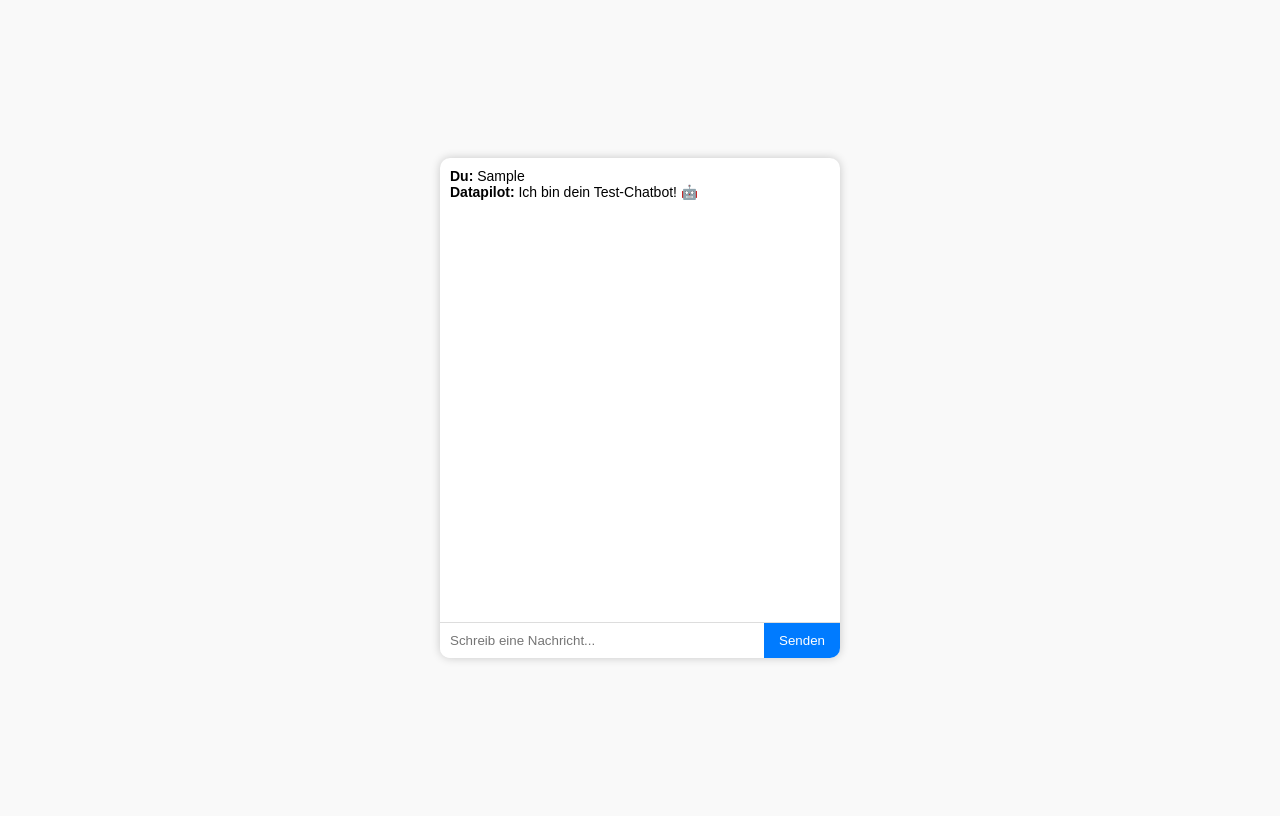
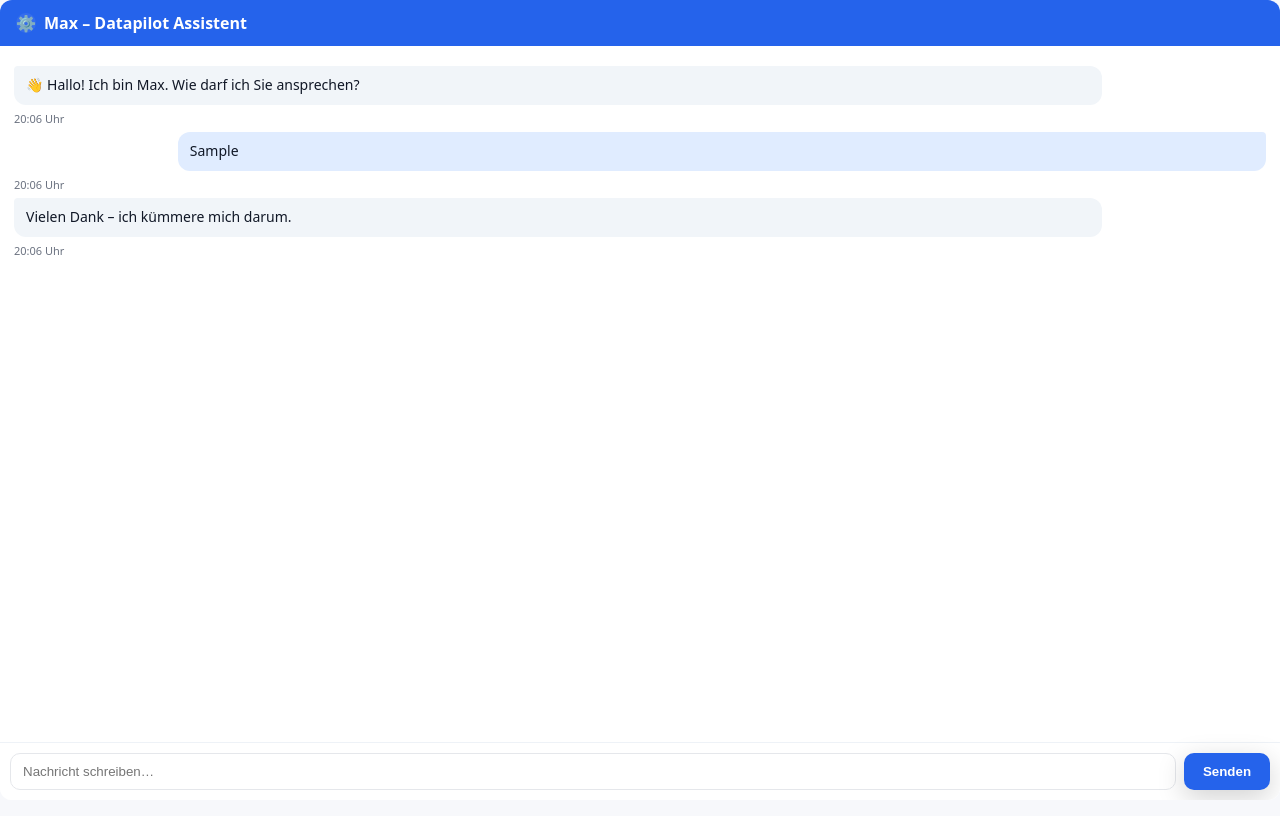
Before and after one commit to datapilotio/datapilot_chatbot, a plain HTML site: page chatbot.html in a window 1280 px wide. Both pictures are taken after typing "Sample" into the empty fields and a click on the button "Senden". Drawn offline with Linux system fonts and the light colour scheme.

Commit message:
chatbot.html aktualisieren

```diff
--- a/chatbot.html
+++ b/chatbot.html
@@ -1,86 +1,98 @@
-<!DOCTYPE html>
+<!doctype html>
 <html lang="de">
 <head>
-  <meta charset="UTF-8">
-  <meta name="viewport" content="width=device-width, initial-scale=1.0">
-  <title>Datapilot Chatbot</title>
-  <style>
-    body {
-      font-family: Arial, sans-serif;
-      background: #f9f9f9;
-      display: flex;
-      justify-content: center;
-      align-items: center;
-      height: 100vh;
-    }
-    #chatbox {
-      width: 90%;
-      max-width: 400px;
-      height: 500px;
-      background: white;
-      border-radius: 10px;
-      box-shadow: 0 0 10px rgba(0,0,0,0.2);
-      display: flex;
-      flex-direction: column;
-      overflow: hidden;
-    }
-    #messages {
-      flex: 1;
-      padding: 10px;
-      overflow-y: auto;
-      font-size: 14px;
-    }
-    #input {
-      display: flex;
-      border-top: 1px solid #ddd;
-    }
-    #input input {
-      flex: 1;
-      padding: 10px;
-      border: none;
-      outline: none;
-    }
-    #input button {
-      background: #007bff;
-      color: white;
-      border: none;
-      padding: 10px 15px;
-      cursor: pointer;
-    }
-    #input button:hover {
-      background: #0056b3;
-    }
-  </style>
-</head>
-<body>
-  <div id="chatbox">
-    <div id="messages"></div>
-    <div id="input">
-      <input id="userInput" type="text" placeholder="Schreib eine Nachricht..." />
-      <button onclick="sendMessage()">Senden</button>
-    </div>
-  </div>
+  <meta charset="utf-8" />
+  <meta name="viewport" content="width=device-width,initial-scale=1" />
+  <title>Chat</title>
+  <link rel="stylesheet" href="styles.css">
+  <script>
+    // Endpoint wird vom Elternfenster geliefert
+    let ENDPOINT = "";
+    window.parent.postMessage('datapilot:need-endpoint','*');
+    window.addEventListener('message', (e) => {
+      if (e.data?.type === 'datapilot:endpoint') ENDPOINT = e.data.endpoint || "";
+    });
 
-  <script>
-    const messages = document.getElementById("messages");
-
-    function appendMessage(sender, text) {
-      const msg = document.createElement("div");
-      msg.innerHTML = `<b>${sender}:</b> ${text}`;
-      messages.appendChild(msg);
-      messages.scrollTop = messages.scrollHeight;
+    // Zeitformat "HH:MM Uhr"
+    function timeStr(d=new Date()) {
+      const pad = (n)=> String(n).padStart(2,"0");
+      return `${pad(d.getHours())}:${pad(d.getMinutes())} Uhr`;
     }
 
     async function sendMessage() {
-      const input = document.getElementById("userInput");
-      const text = input.value.trim();
+      const input = document.getElementById('dp-input');
+      const text  = input.value.trim();
       if (!text) return;
-      appendMessage("Du", text);
-      input.value = "";
 
-      // --- Beispielantwort (später ersetzen mit API)
-      appendMessage("Datapilot", "Ich bin dein Test-Chatbot! 🤖");
+      append('user', text);
+      input.value = '';
+      input.focus();
+
+      // Request an deinen Pipedream-Webhook
+      try {
+        const res = await fetch(ENDPOINT, {
+          method: 'POST',
+          headers: { 'Content-Type': 'application/json' },
+          body: JSON.stringify({
+            text,
+            sessionId: sessionStorage.getItem('dp_sid') || (()=>{
+              const id = Math.random().toString(36).slice(2);
+              sessionStorage.setItem('dp_sid', id);
+              return id;
+            })(),
+            url: document.referrer || location.href
+          })
+        });
+        const data = await res.json().catch(()=> ({}));
+        const reply = data.reply || data.message || 'Vielen Dank – ich kümmere mich darum.';
+        append('bot', reply);
+      } catch (err) {
+        append('bot', 'Verbindungsfehler – bitte später erneut versuchen.');
+        console.error(err);
+      }
     }
+
+    function append(who, text) {
+      const wrap = document.getElementById('dp-messages');
+      const box  = document.createElement('div');
+      box.className = `dp-msg ${who === 'user' ? 'from-user' : 'from-bot'}`;
+      box.innerText = text;
+      const t = document.createElement('div');
+      t.className='dp-time';
+      t.innerText = timeStr();
+      const group = document.createElement('div');
+      group.appendChild(box);
+      group.appendChild(t);
+      wrap.appendChild(group);
+      wrap.scrollTop = wrap.scrollHeight;
+    }
+
+    window.addEventListener('DOMContentLoaded', ()=>{
+      document.getElementById('dp-send').onclick = sendMessage;
+      document.getElementById('dp-input').addEventListener('keydown',(e)=>{
+        if (e.key === 'Enter' && !e.shiftKey) {
+          e.preventDefault(); sendMessage();
+        }
+      });
+      // Begrüßung nur beim ersten Laden
+      if (!sessionStorage.getItem('dp_greeted')) {
+        append('bot','👋 Hallo! Ich bin Max. Wie darf ich Sie ansprechen?');
+        sessionStorage.setItem('dp_greeted','1');
+      }
+    });
   </script>
+</head>
+<body style="margin:0;height:100vh;">
+  <div class="dp-wrap" role="dialog" aria-label="Chat">
+    <div class="dp-header">
+      <span class="logo">⚙️</span>
+      <div>Max – Datapilot Assistent</div>
+    </div>
+    <div id="dp-messages" class="dp-messages"></div>
+    <div class="dp-inputbar">
+      <input id="dp-input" placeholder="Nachricht schreiben…" autocomplete="off" />
+      <button id="dp-send" title="Senden">Senden</button>
+    </div>
+  </div>
 </body>
 </html>
```
